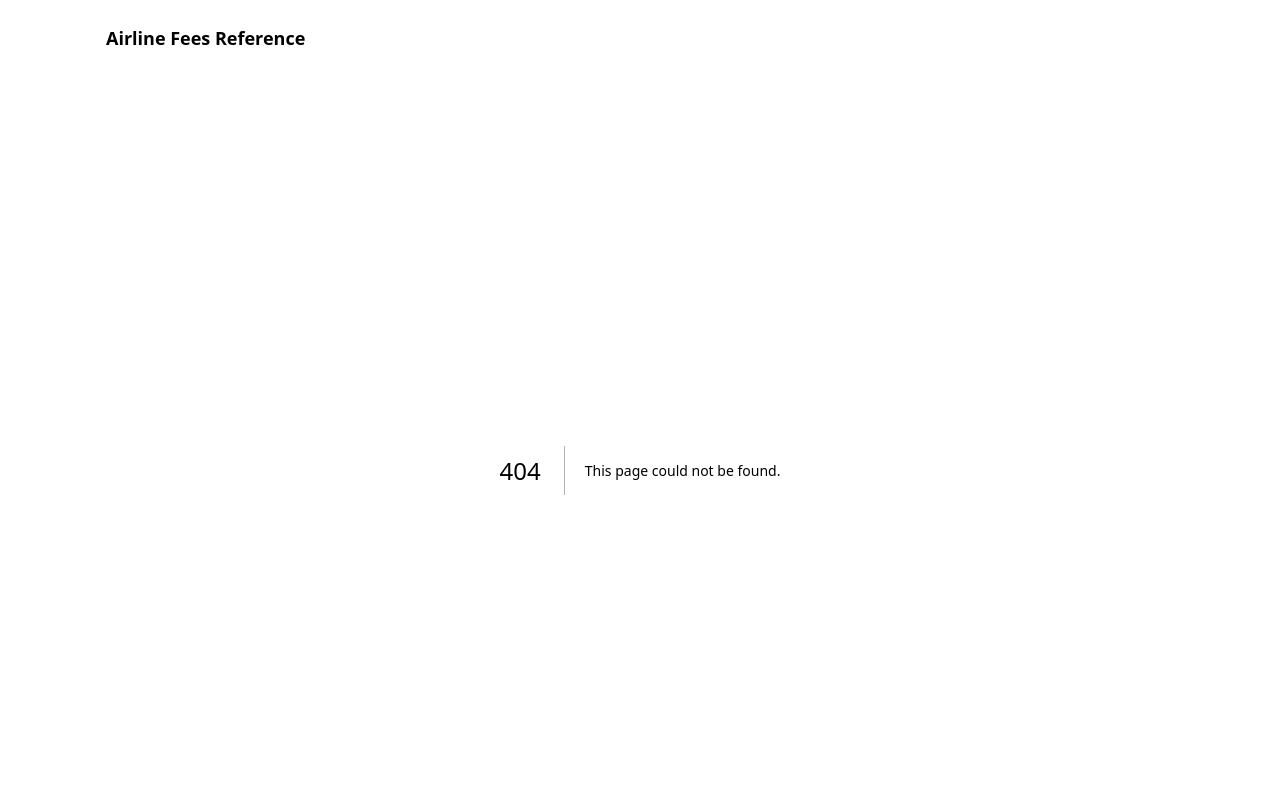
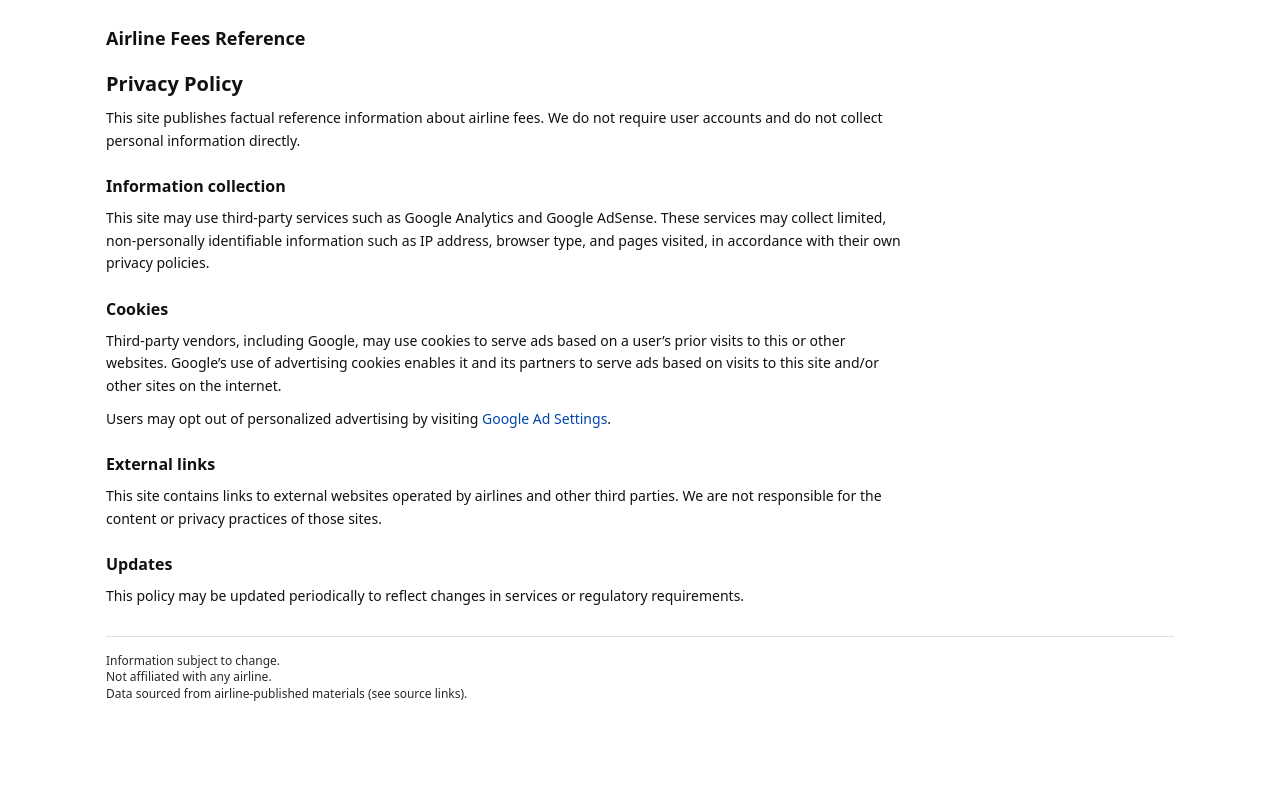
Before and after one commit to rwhonyaku/airline-fees-reference, a Next.js app: page /privacy in a window 1280 px wide. Before the commit this address had no page. Shown: the top 800 px of the page. Built offline with nearby package versions, Linux system fonts and the light colour scheme.

Commit message:
Add privacy policy page

```diff
--- a/app/layout.tsx
+++ b/app/layout.tsx
@@ -5,6 +5,8 @@ import Link from "next/link";
 import { Disclaimer } from "@/components/Disclaimer";
 import { canonical } from "@/lib/seo";
 import "./globals.css";
+import Script from "next/script";
+
 
 export const metadata: Metadata = {
   title: {
@@ -20,6 +22,11 @@ export const metadata: Metadata = {
 export default function RootLayout({ children }: { children: React.ReactNode }) {
   return (
     <html lang="en">
+      <Script
+        async
+        src="https://pagead2.googlesyndication.com/pagead/js/adsbygoogle.js?client=ca-pub-2711217631458410"
+        crossOrigin="anonymous"
+      />
       <body style={{ margin: 0 }}>
         <div style={{ maxWidth: 1100, margin: "0 auto", padding: "24px 16px" }}>
           <header style={{ marginBottom: 18 }}>
--- /dev/null
+++ b/app/privacy/page.tsx
@@ -0,0 +1,63 @@
+import { Metadata } from "next";
+import { canonical } from "@/lib/seo";
+
+export const metadata: Metadata = {
+  title: "Privacy Policy",
+  alternates: {
+    canonical: canonical("/privacy"),
+  },
+};
+
+export default function PrivacyPage() {
+  return (
+    <div style={{ maxWidth: 800 }}>
+      <h1 style={{ fontSize: 20, marginTop: 0 }}>Privacy Policy</h1>
+
+      <p>
+        This site publishes factual reference information about airline fees.
+        We do not require user accounts and do not collect personal information
+        directly.
+      </p>
+
+      <h2 style={{ fontSize: 16 }}>Information collection</h2>
+      <p>
+        This site may use third-party services such as Google Analytics and
+        Google AdSense. These services may collect limited, non-personally
+        identifiable information such as IP address, browser type, and pages
+        visited, in accordance with their own privacy policies.
+      </p>
+
+      <h2 style={{ fontSize: 16 }}>Cookies</h2>
+      <p>
+        Third-party vendors, including Google, may use cookies to serve ads
+        based on a user’s prior visits to this or other websites. Google’s use
+        of advertising cookies enables it and its partners to serve ads based
+        on visits to this site and/or other sites on the internet.
+      </p>
+
+      <p>
+        Users may opt out of personalized advertising by visiting
+        <a
+          href="https://www.google.com/settings/ads"
+          target="_blank"
+          rel="noopener noreferrer"
+        >
+          {" "}Google Ad Settings
+        </a>.
+      </p>
+
+      <h2 style={{ fontSize: 16 }}>External links</h2>
+      <p>
+        This site contains links to external websites operated by airlines and
+        other third parties. We are not responsible for the content or privacy
+        practices of those sites.
+      </p>
+
+      <h2 style={{ fontSize: 16 }}>Updates</h2>
+      <p>
+        This policy may be updated periodically to reflect changes in services
+        or regulatory requirements.
+      </p>
+    </div>
+  );
+}
```
